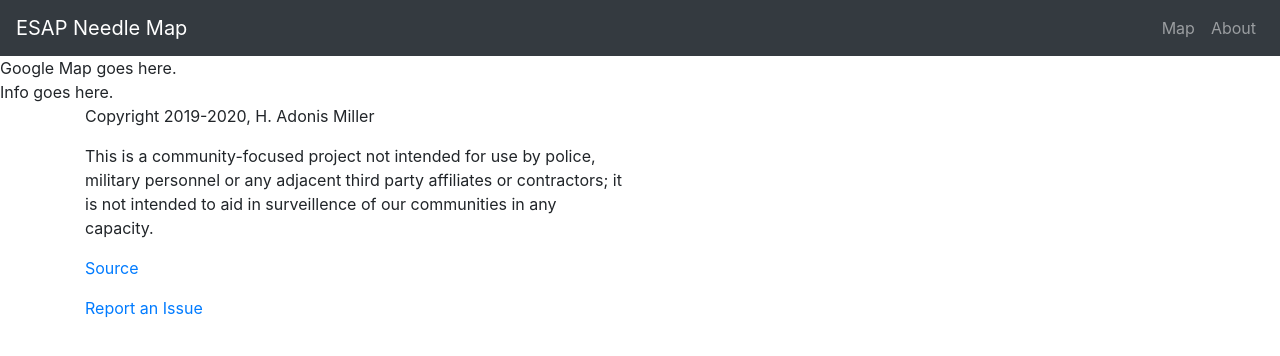
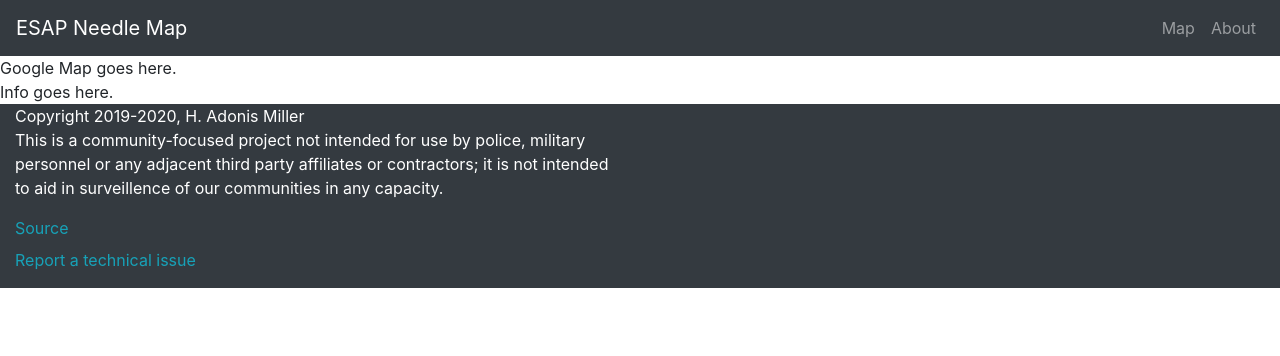
Before and after one commit to mermatriarchy/ESAP_MAP_NY, a React app: page / in a window 1280 px wide. Shown: the top 356 px of the page. Built offline with nearby package versions, Linux system fonts and the light colour scheme; the HTML template or start-up script is replaced by a standard one.

Commit message:
update barebones footer styling

```diff
--- a/src/components/Footer.js
+++ b/src/components/Footer.js
@@ -3,13 +3,20 @@ import {Container, Row, Col} from 'react-bootstrap/';
 
 export default function Footer() {
   return (
-    <Container as={`footer`}>
+    <Container as={`footer`} className="bg-dark" fluid={true}>
       <Row>
         <Col md={6}>
-          <p>Copyright 2019-2020, H. Adonis Miller</p>
-          <p>This is a community-focused project not intended for use by police, military personnel or any adjacent third party affiliates or contractors; it is not intended to aid in surveillence of our communities in any capacity.</p>
-          <p><a href="">Source</a></p>
-          <p><a href="">Report an Issue</a></p>
+          <p className="text-white">Copyright 2019-2020, H. Adonis Miller
+          <br/>
+          This is a community-focused project not intended for use by police, military personnel or any adjacent third party affiliates or contractors; it is not intended to aid in surveillence of our communities in any capacity.</p>
+        </Col>
+      </Row>
+      <Row>
+        <Col>
+          <dl>
+            <dd><a href="" className="text-info">Source</a></dd>
+            <dd><a href="" className="text-info">Report a technical issue</a></dd>
+          </dl>
         </Col>
       </Row>
     </Container>
```
Also changed, not shown: 1 other file (tests, documents, lock files or other folders).
